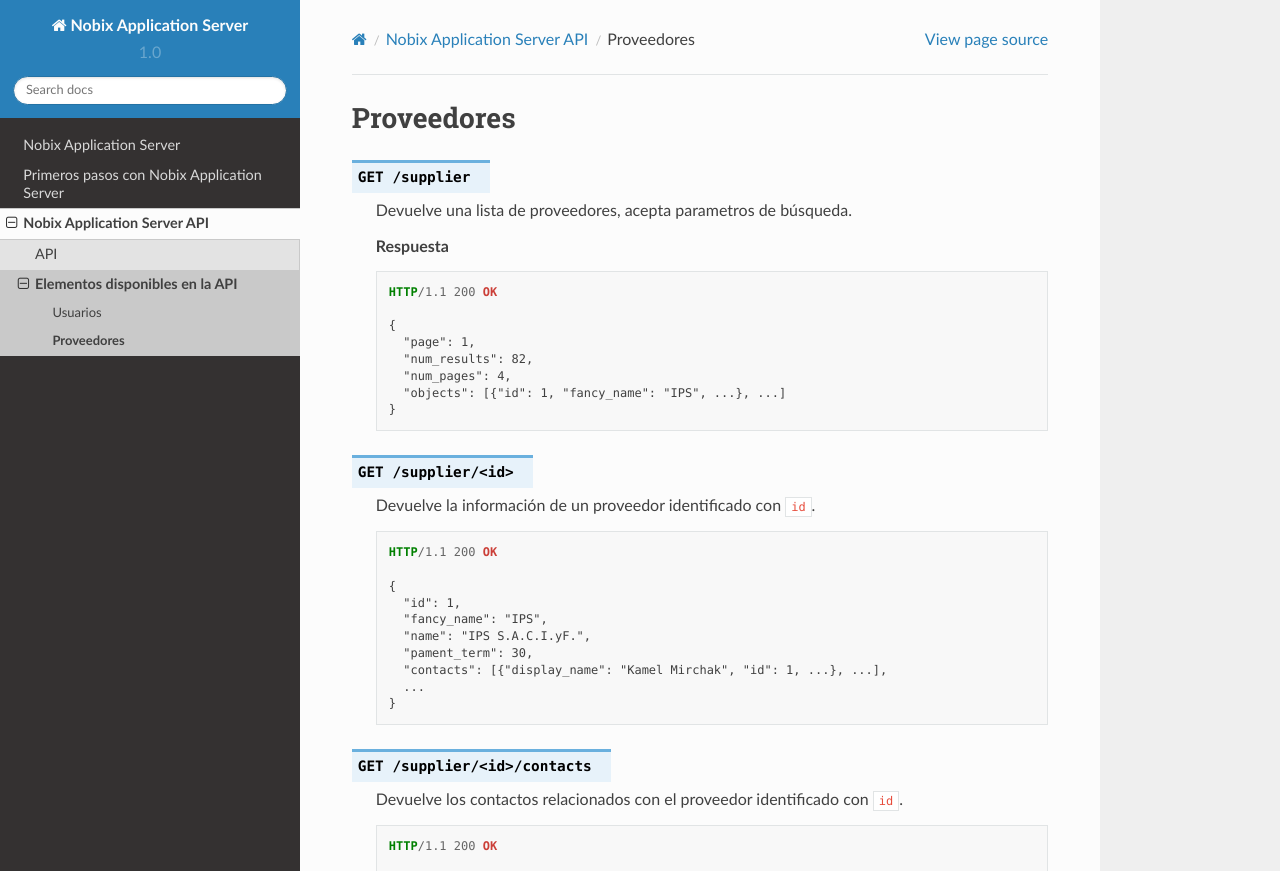
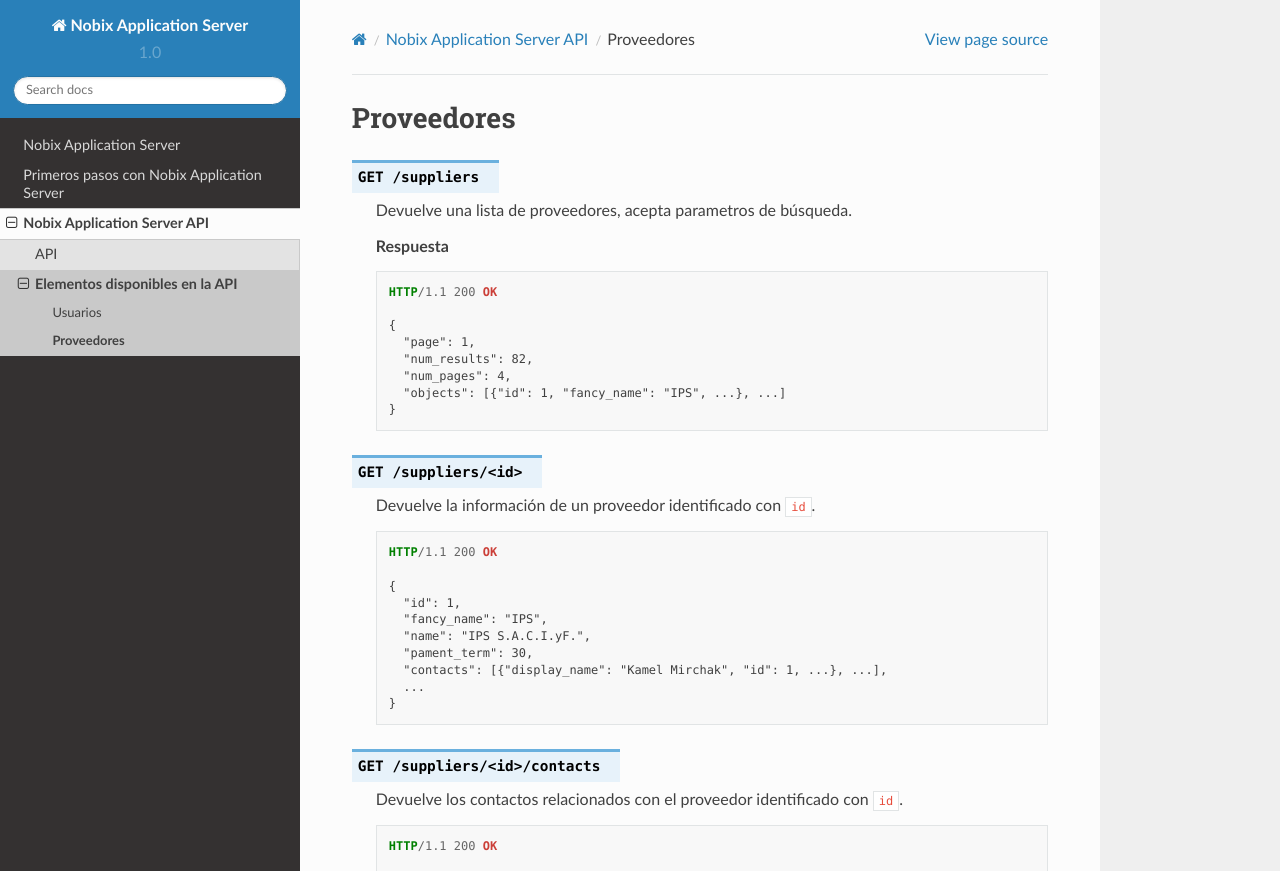
Before and after one commit to coyotevz/nbs, a Sphinx documentation site: the page built from docs/api/suppliers.rst, in a window 1280 px wide and 1174 px high. Shown: the top 871 px of the window. Built offline with Sphinx 7.4.7 and the Read the Docs theme 2.0.0, drawn with Linux system fonts in a browser that asks for light colours.

Commit message:
Fix api suppliers url in docs

```diff
--- a/docs/api/suppliers.rst
+++ b/docs/api/suppliers.rst
@@ -3,7 +3,7 @@
 Proveedores
 ===========
 
-.. http:get:: /supplier
+.. http:get:: /suppliers
 
     Devuelve una lista de proveedores, acepta parametros de búsqueda.
 
@@ -20,7 +20,7 @@
           "objects": [{"id": 1, "fancy_name": "IPS", ...}, ...]
         }
 
-.. http:get:: /supplier/<id>
+.. http:get:: /suppliers/<id>
 
     Devuelve la información de un proveedor identificado con ``id``.
 
@@ -37,7 +37,7 @@
           ...
         }
 
-.. http:get:: /supplier/<id>/contacts
+.. http:get:: /suppliers/<id>/contacts
 
     Devuelve los contactos relacionados con el proveedor identificado con
     ``id``.
```
